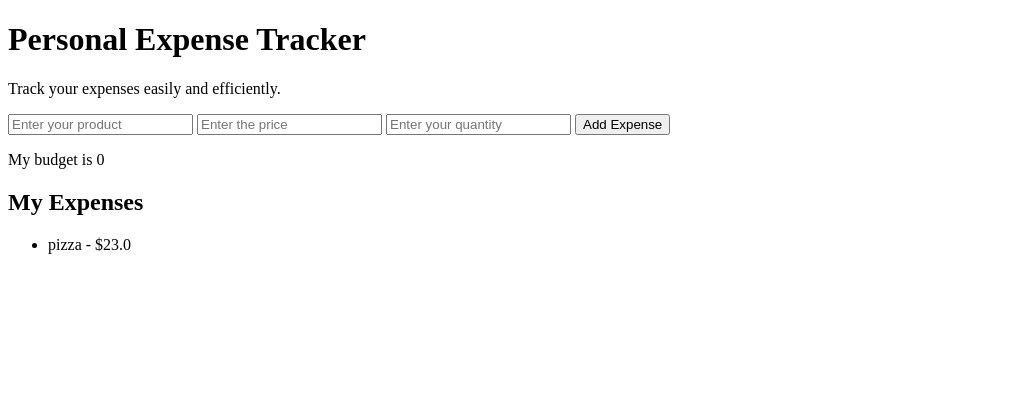
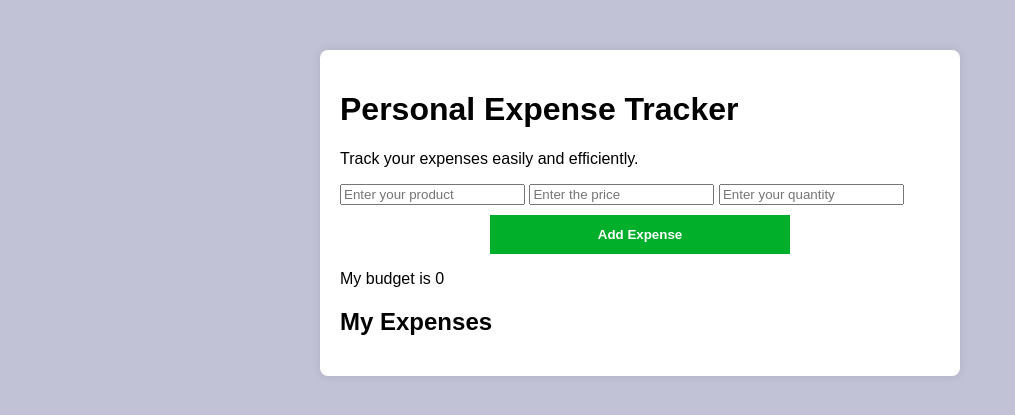
Before and after one commit to juzugu/Personal-expense-traker, a Flask app: page / in a window 1280 px wide. Shown: the top 415 px of the page, without its empty margins (0-1015 px from the left). Run offline with Flask 3, Linux system fonts and the light colour scheme.

Commit message:
Add expense deletion and improve styling
Implemented a delete route in app.py to allow removal of expenses. Updated index.html to include a delete link for each expense and applied new styles via a dedicated CSS file for improved appearance.

```diff
--- a/app.py
+++ b/app.py
@@ -15,6 +15,17 @@ def load():
             return data.get("saving_data.json", []), data.get("budget", 0)
     except (FileNotFoundError, json.JSONDecodeError):
         return [], 0
+
+@app.route('/delete/<int:index>')
+def delete_expense(index):
+    my_expenses, budget = load()
+    try:
+        my_expenses.pop(index)
+        save(my_expenses, budget)
+        return redirect(url_for('home'))
+    except IndexError:
+        return redirect(url_for('home'))
+
 @app.route('/')
 def home():
     my_expenses, budget = load()
--- a/saving_data.json
+++ b/saving_data.json
@@ -1 +1 @@
-{"saving_data.json": [{"product": "pizza", "quantity": 1, "price": 23.0}], "budget": 0}
+{"saving_data.json": [], "budget": 0}
--- /dev/null
+++ b/static/style.css
@@ -0,0 +1,29 @@
+body {
+    background-color: #c2c2d6;
+    font-family: sans-serif;
+}
+
+.container {
+    max-width: 600px;
+    margin: 50px auto;
+    background: white;
+    padding: 20px;
+    border-radius: 8px;
+    box-shadow: 0 0 10px rgba(0,0,0,0.1);
+}
+
+.btn-add {
+    width: 50%;
+    display: block;
+    margin: 10px auto;
+    background-color: #02af2a;
+    color: white;
+    border: none;
+    padding: 12px;
+    cursor: pointer;
+    font-weight: bold;
+    transition: background 0.3s;
+}
+.btn-add:hover {
+    background-color: #01440f;
+}
--- a/templates/index.html
+++ b/templates/index.html
@@ -3,24 +3,26 @@
 <head>
     <meta charset="UTF-8">
     <meta name="viewport" content="width=device-width, initial-scale=1.0">
+    <link rel="stylesheet" href="{{ url_for('static', filename='style.css') }}">
     <title>Document</title>
 </head>
 <body>
+    <div class="container">
         <h1>Personal Expense Tracker</h1>
         <p>Track your expenses easily and efficiently.</p>
         <form method="post" action="/add">
             <input type="text" name="product" placeholder="Enter your product" required>
             <input type="number" name="price" placeholder="Enter the price" required>
             <input type="number" name="quantity" placeholder="Enter your quantity" required>
-        <button type="submit">Add Expense</button>
+            <button type="submit" class="btn-add">Add Expense</button>
         </form>
         <p>My budget is {{budget}}</p>
         <h2>My Expenses</h2>
             <ul>
                 {% for expense in expenses %}
-                <li> {{ expense.product }} - ${{ expense.price }} </li>
+                    <li> {{ expense.product }} - ${{ expense.price }} <a href="{{ url_for('delete_expense', index=loop.index0) }}">Delete</a></li>
                         {% endfor %}
         </ul>
-
+    </div>
 </body>
 </html>
```
Lines whose indentation alone changed are shown as unchanged.
